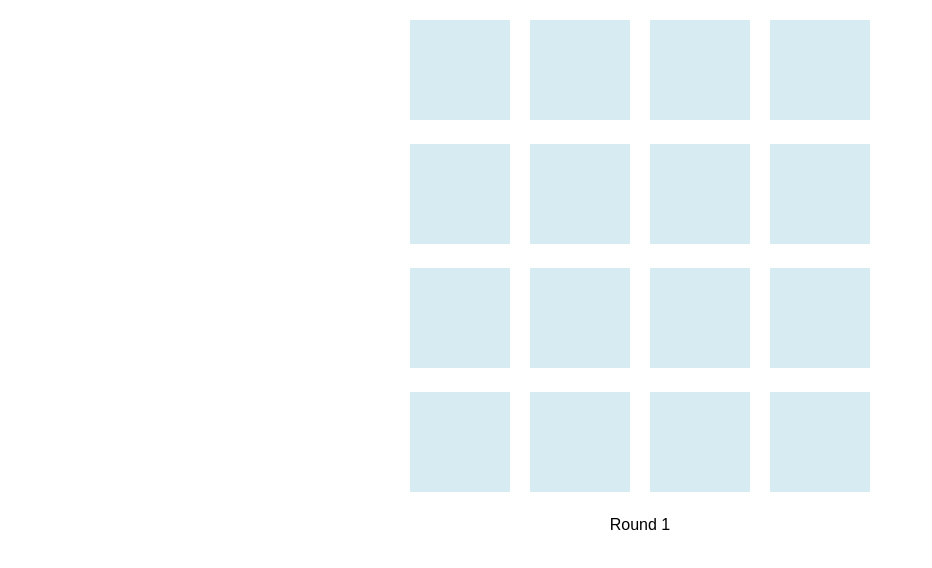
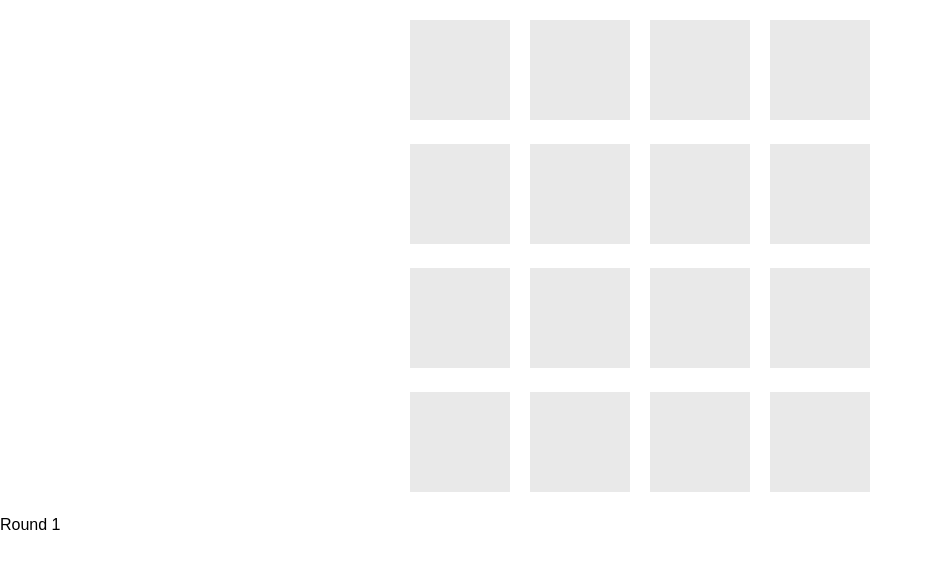
Before and after one commit to basilred/jetruby-test, a React (Create React App) app: page / in a window 1280 px wide. Shown: the top 568 px of the page, without its empty margins (0-932 px from the left). Built offline with nearby package versions, Linux system fonts and the light colour scheme.

Commit message:
Remove unnecessary css rules, replace tile color

```diff
--- a/src/App.css
+++ b/src/App.css
@@ -1,28 +1,3 @@
-.App {
-  text-align: center;
+:root {
+    font-family: -apple-system, BlinkMacSystemFont, 'Segoe UI', 'Roboto', 'Oxygen', 'Ubuntu', 'Cantarell', 'Fira Sans', 'Droid Sans', 'Helvetica Neue', sans-serif;
 }
-
-.App-logo {
-  animation: App-logo-spin infinite 20s linear;
-  height: 80px;
-}
-
-.App-header {
-  background-color: #222;
-  height: 150px;
-  padding: 20px;
-  color: white;
-}
-
-.App-title {
-  font-size: 1.5em;
-}
-
-.App-intro {
-  font-size: large;
-}
-
-@keyframes App-logo-spin {
-  from { transform: rotate(0deg); }
-  to { transform: rotate(360deg); }
-}
--- a/src/Tile.css
+++ b/src/Tile.css
@@ -2,7 +2,7 @@
     width: 100px;
     height: 100px;
     margin: 10px;
-    background-color: lightblue;
+    background-color: lightgrey;
     display: inline-block;
     cursor: pointer;
     opacity: .5;
```
